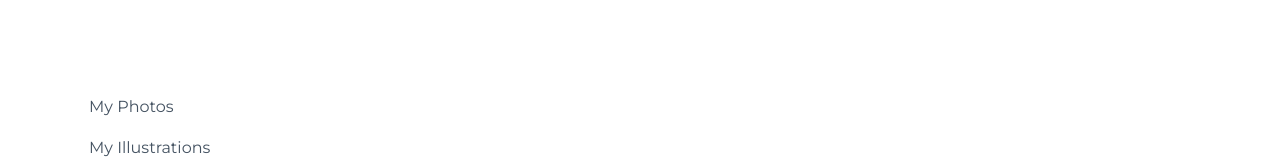
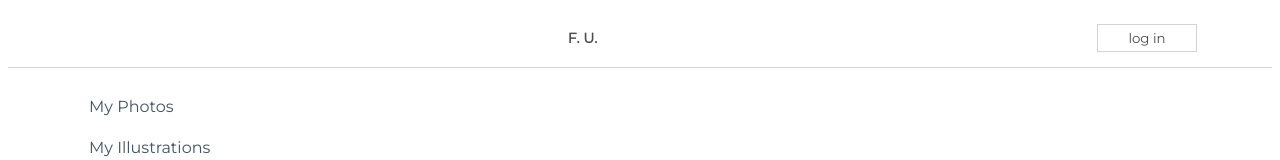
Before and after one commit to caleboau2012/react-challenges, a React (Create React App) app in the folder my-app/: page / in a window 1280 px wide. Shown: the top 160 px of the page. Built offline with nearby package versions, Linux system fonts and the light colour scheme.

Commit message:
Using Class Components Challenge

```diff
--- a/my-app/src/App.js
+++ b/my-app/src/App.js
@@ -1,10 +1,12 @@
 import css from './App.module.css';
+import NavBarSimple from './components/NavBarSimple';
 import SideBar from './components/Sidebar';
 
 function App() {
   return (
     <div className={css.App}>
       {/* Add your components here */}
+      <NavBarSimple />
       <SideBar />
     </div>
   );
--- /dev/null
+++ b/my-app/src/components/NavBarSimple.js
@@ -0,0 +1,33 @@
+import React from 'react'
+import css from './css/NavBarSimple.module.css'
+
+class NavBarSimple extends React.Component {
+    constructor(props) {
+        super(props);
+        this.state = {
+            message: "F. U.",
+            loggedIn: false,
+            action: "log in"
+        };
+    }
+
+    handleClick() {
+        this.setState((prevState, prevProps) => ({
+            message: prevState.loggedIn ? "F. U." : "Welcome, user",
+            action: prevState.loggedIn ? "log in": "log out",
+            loggedIn: !prevState.loggedIn
+        }));
+    }
+
+    render() {
+        return (
+            <div className = {css.NavBar}>
+                <h1></h1>
+                <span>{this.state.message}</span>
+                <button onClick = {() => this.handleClick()}>{this.state.action}</button>
+            </div>
+        )
+    }
+}
+
+export default NavBarSimple
```
